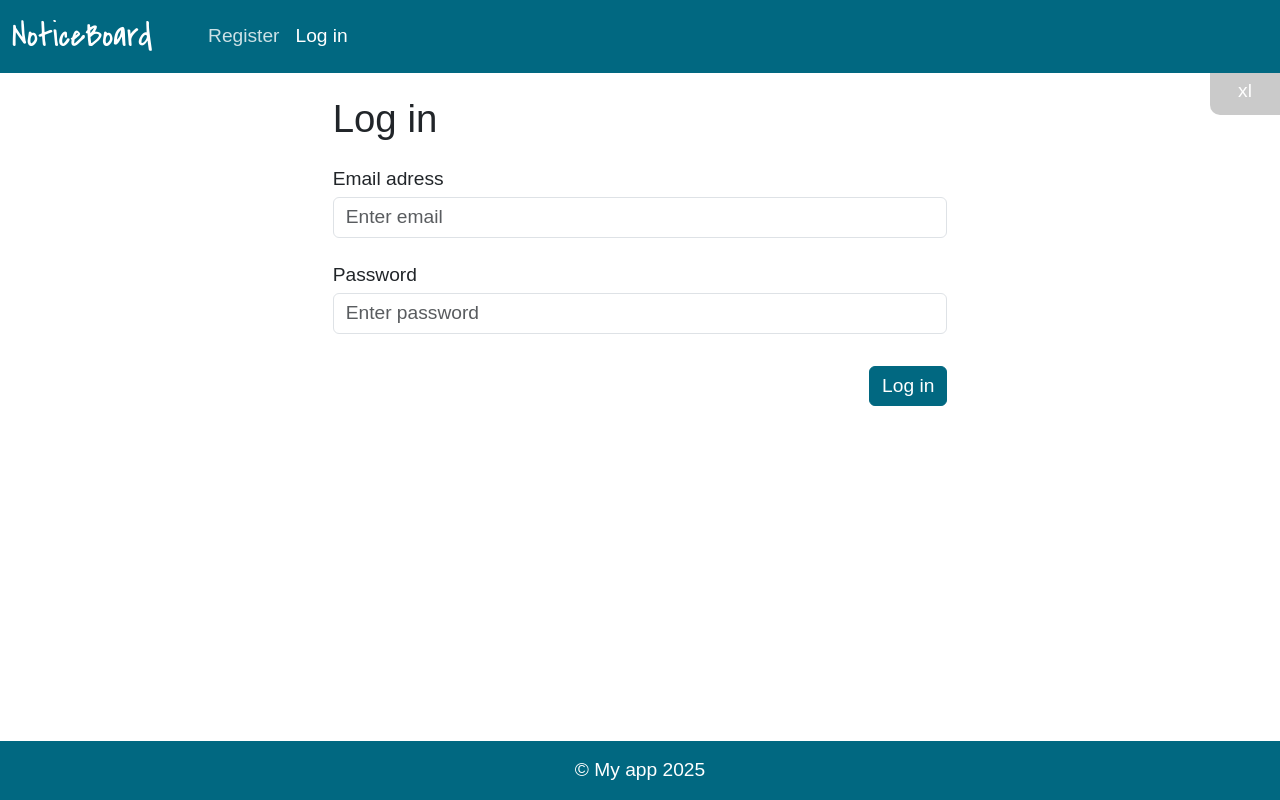
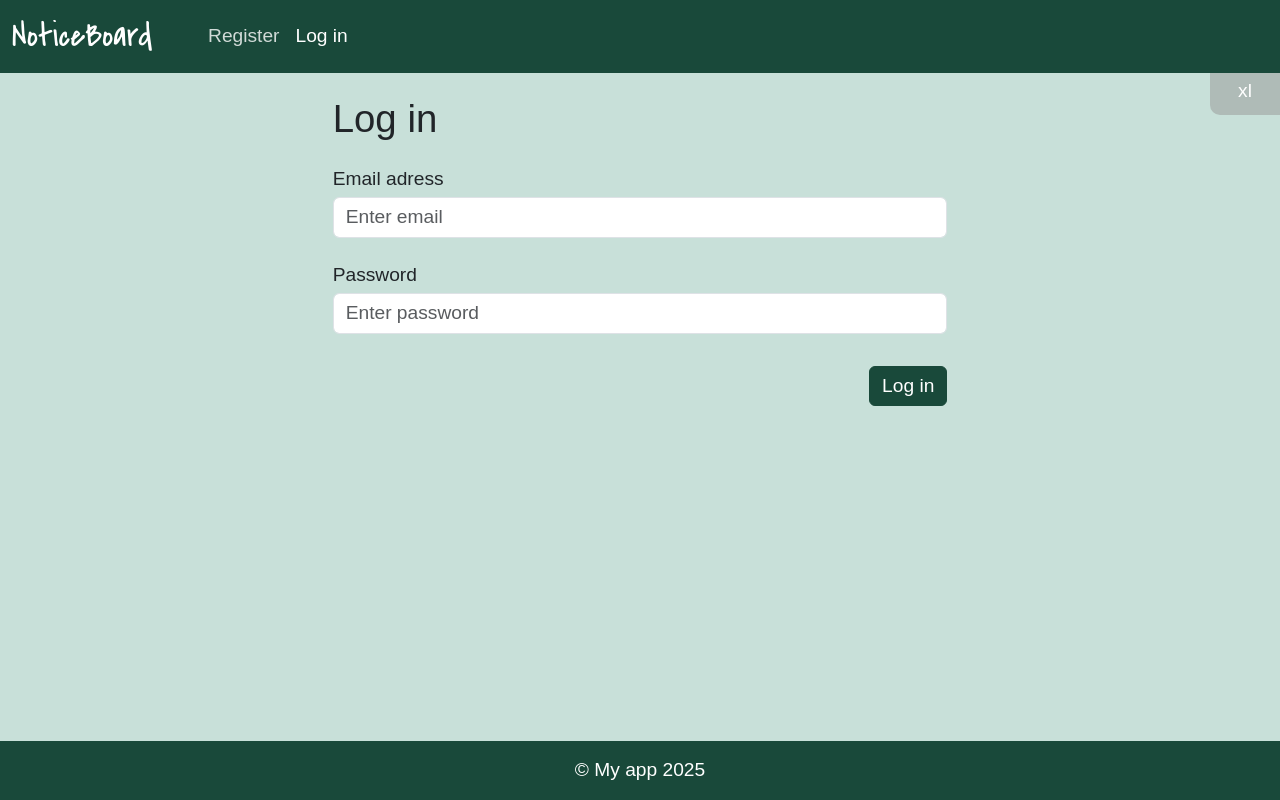
Before and after one commit to ceramic-cat/react-noticeboard, a React (Vite) app: page /login in a window 1280 px wide. Built offline with nearby package versions, Linux system fonts and the light colour scheme; no server answers; a web font is replaced by a local one.

Commit message:
More styling

```diff
--- a/index.html
+++ b/index.html
@@ -1,6 +1,5 @@
-<!doctype html>
+<!DOCTYPE html>
 <html lang="en">
-
   <head>
     <meta charset="UTF-8" />
     <link rel="icon" type="image/svg+xml" href="/vite.svg" />
@@ -8,9 +7,8 @@
     <title>My web app</title>
   </head>
 
-<body>
+  <body class="bg-light">
     <div id="root"></div>
     <script type="module" src="/src/main.tsx"></script>
   </body>
-
 </html>
--- a/sass/_bootstrap.scss
+++ b/sass/_bootstrap.scss
@@ -1,16 +1,24 @@
 // Override bootstrap variables
-// change to my own settings soone (from teacher example now)
 $font-family-sans-serif: "Funnel Sans", sans-serif;
 $font-size-base: 1.2rem;
 $line-height-base: 1.4;
-$navbar-dark-color: rgba(white, .8) !default;
-$navbar-dark-hover-color: rgba(white, .9) !default;
-$primary: rgb(1, 104, 129);
-
+$navbar-dark-color: rgba(white, 0.8) !default;
+$navbar-dark-hover-color: rgba(white, 0.9) !default;
+$primary: #19493a;
+$secondary: #a94632;
+$info: #546faa;
+$success: #219839;
+$warning: #edc225;
+$danger: #c42424;
+$light: #c8e0d9;
+$dark: #080c0e;
 $enable-negative-margins: true;
 
+// gradient
+$gradient: linear-gradient(180deg, rgba($light, 1), rgba($primary, 0.35));
+
 // Import bootstrap
-@import '../node_modules/bootstrap/scss/bootstrap.scss';
+@import "../node_modules/bootstrap/scss/bootstrap.scss";
 
 // Override some Bootstrap defaults
 .navbar-brand {
--- a/src/pages/UserDashboard.tsx
+++ b/src/pages/UserDashboard.tsx
@@ -4,6 +4,7 @@ import { useApi } from '../hooks/useApi';
 import { useState } from 'react';
 import EditNoticeModal from '../parts/EditNoticeModal';
 import { useAuth } from '../contexts/AuthContext'
+import { Trash } from "react-bootstrap-icons";
 
 
 UserDashboard.route = {
--- a/src/parts/CommentCard.tsx
+++ b/src/parts/CommentCard.tsx
@@ -1,4 +1,4 @@
-import { Button, Card } from "react-bootstrap";
+import { Badge, Button, Card } from "react-bootstrap";
 import type Comment from "../interfaces/Comment"
 import { useAuth } from "../contexts/AuthContext";
 import { Trash } from 'react-bootstrap-icons'
@@ -23,22 +23,27 @@ export default function CommentCard({ comment, deleteSuccess }: CommentProps) {
         console.error('Error deleting comment:', error)
       })
 
-      // then(() => { deleteSuccess() })
     }
   }
   return (
-    <Card>
-      <Card.Body key={comment.id}>
+    <Card bg="light" className="mt-2">
+      <Card.Header className="d-flex justify-content-between align-items-center">
+        <Badge pill bg="info">
+          {comment.author}
+        </Badge>
+        <Badge bg="info">{comment.created}</Badge>
+      </Card.Header>
+      <Card.Body key={comment.id} >
         <Card.Text>
           {comment.text}
         </Card.Text>
         <Card.Text >
-          {comment.author} on {comment.created}
+
         </Card.Text>
       </Card.Body >
       {user?.id === comment.userId &&
         <Card.Footer>
-          <Button variant="danger" size="sm" onClick={() => handleDelete(comment.id)}><Trash /> Delete</Button>
+          <Button variant="secondary" size="sm" onClick={() => handleDelete(comment.id)}><Trash /></Button>
         </Card.Footer>}
     </Card >
   )
--- a/src/parts/Comments.tsx
+++ b/src/parts/Comments.tsx
@@ -1,10 +1,11 @@
-import { Button, Collapse } from "react-bootstrap";
+import { Button, Collapse, Stack } from "react-bootstrap";
 import { useApi } from "../hooks/useApi";
 import type Comment from "../interfaces/Comment"
 import CommentCard from "./CommentCard";
 import CreateCommentModal from "./CreateCommentModal";
 import { useAuth } from "../contexts/AuthContext";
 import { useState } from "react";
+
 interface CommentsProps {
   noticeId: number
 }
@@ -21,6 +22,9 @@ export default function Comments({ noticeId }: CommentsProps) {
 
 
   return (<>
+
+    <Stack direction="horizontal" gap={1} className="d-flex justify-content-between align-items-center">
+
       {isLoggedIn && <div>
         <Button
           onClick={() => setShowCreateCommentModal(true)}
@@ -32,24 +36,25 @@ export default function Comments({ noticeId }: CommentsProps) {
       </div>
 
       }
-
-
-    {comments?.length === 0 ? <div>0 comments</div> :
-      <div>
       <Button
         size="sm"
+        variant="primary"
         onClick={() => setShowComments(!showComments)}
         aria-controls="collapsable-comments"
         aria-expanded={showComments}
-        >Show comments</Button>
+        disabled={comments?.length === 0}
+      >{showComments ? `Hide comments` : `Comments (${comments?.length})`}</Button>
+    </Stack>
+    {comments &&
       <Collapse in={showComments}>
-          <div id="collapsable-comments">
+        <Stack
+          id="collapsable-comments"
+          gap={2}>
           {comments?.map((comment) => (
             <CommentCard key={comment.id} comment={comment} deleteSuccess={refetch} />
           ))}
-          </div>
+        </Stack>
       </Collapse>
-      </div>
     }
 
     <CreateCommentModal
--- a/src/parts/NoticeCard.tsx
+++ b/src/parts/NoticeCard.tsx
@@ -19,21 +19,19 @@ export default function NoticeCard({ notice, onCategoryClick }: NoticeCardProps)
             xs={12}
             sm={6}
             md={4}
-            lg={3}
+            // lg={4}
             key={id}
             className='mb-3'
         >
-            <Card border="dark" >
+            <Card border="dark" bg='gradient' >
                 <Card.Body className='p-1'>
                     <Card.Title as="h5" className='p-2'>{header}</Card.Title>
                     <Card.Text className='px-2'>
                         <div>
                             {textBody}
                         </div>
-                        <div className='text-muted small'>
-                            User:&nbsp;{author}
-                        </div>
                         <div>
+                            <Badge>{author}</Badge>
                         </div>
                     </Card.Text>
                     {categoryArray.length > 0 && (
```
Lines whose indentation alone changed are shown as unchanged.
